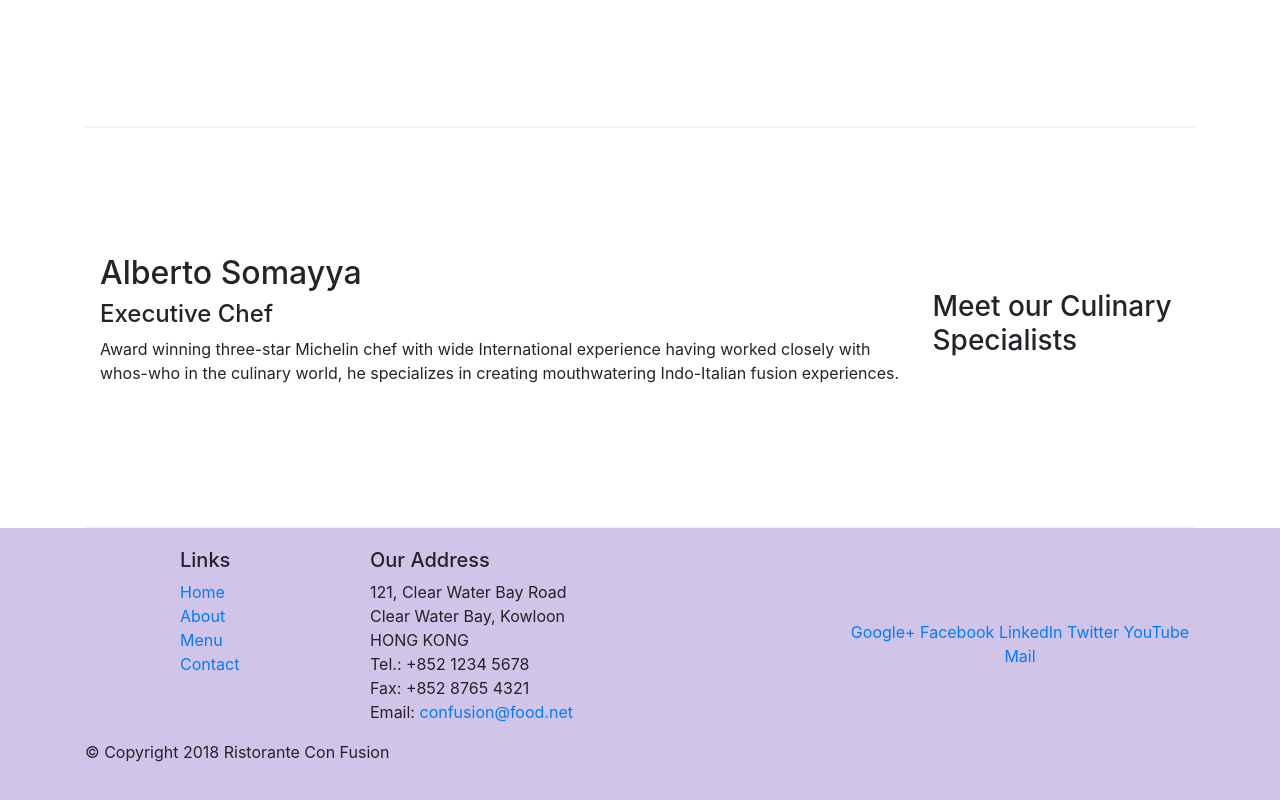
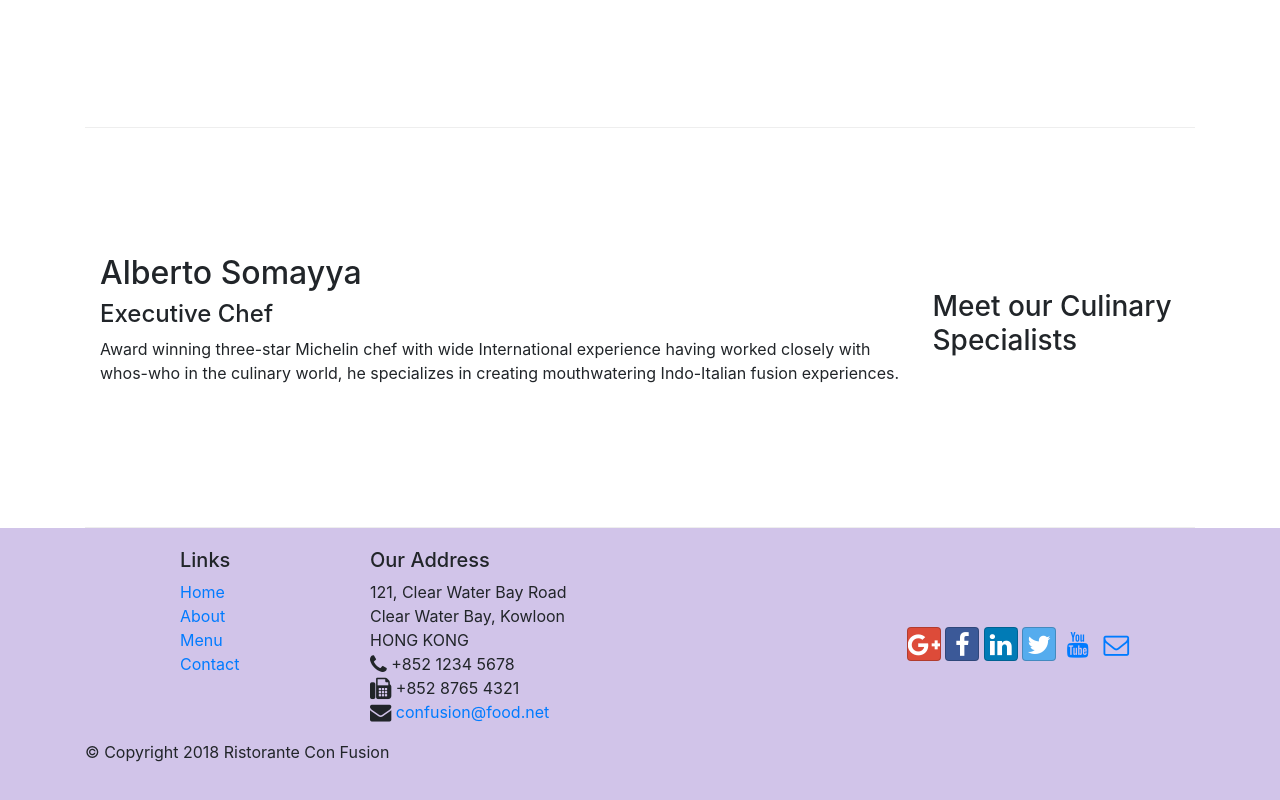
Before and after one commit to Drithyl/Bootstrap-confusion, a website: page index.html in a window 1280 px wide. Shown: the part 1006-1806 px from the top of the page. Drawn offline with nearby package versions, Linux system fonts and the light colour scheme.

Commit message:
Icon Fonts

```diff
--- a/index.html
+++ b/index.html
@@ -12,6 +12,13 @@
 
   <!-- Bootstrap CSS -->
   <link rel="stylesheet" href="node_modules/bootstrap/dist/css/bootstrap.min.css">
+
+  <!-- Font Icons to be used. Font Icons are small images that act as fonts in that
+      they can also be styled -->
+  <link rel="stylesheet" href="node_modules/font-awesome/css/font-awesome.min.css">
+  <link rel="stylesheet" href="node_modules/bootstrap-social/bootstrap-social.css">
+
+  <!-- Our own stylesheet -->
   <link rel="stylesheet" href="css/styles.css">
   <title>Ristorante Con Fusion</title>
 </head>
@@ -41,11 +48,13 @@
         <ul class="navbar-nav mr-auto">
           <!-- nav-item is bootstrap for each of the navbar items that contain the links.
               nav-link is the class used for the link tags themselves. active marks this
-              link as the active one, in which the user is currently on -->
-          <li class="nav-item active"><a class="nav-link" href="#">Home</a></li>
-          <li class="nav-item"><a class="nav-link" href="./aboutus.html">About</a></li>
-          <li class="nav-item"><a class="nav-link" href="#">Menu</a></li>
-          <li class="nav-item"><a class="nav-link" href="#">Contact</a></li>
+              link as the active one, in which the user is currently on. The span with class
+              fa and fa-home defines an icon font from the font awesome stylesheet. fa-lg means
+              larger icons and fa-{noun} are the different icons available -->
+          <li class="nav-item active"><a class="nav-link" href="#"><span class="fa fa-home fa-lg"></span>Home</a></li>
+          <li class="nav-item"><a class="nav-link" href="./aboutus.html"><span class="fa fa-info fa-lg"></span>About</a></li>
+          <li class="nav-item"><a class="nav-link" href="#"><span class="fa fa-list fa-lg"></span>Menu</a></li>
+          <li class="nav-item"><a class="nav-link" href="#"><span class="fa fa-address-card fa-lg"></span>Contact</a></li>
         </ul>
       </div>
     </div>
@@ -142,9 +151,10 @@
 		              121, Clear Water Bay Road<br>
 		              Clear Water Bay, Kowloon<br>
 		              HONG KONG<br>
-		              Tel.: +852 1234 5678<br>
-		              Fax: +852 8765 4321<br>
-		              Email: <a href="mailto:confusion@food.net">confusion@food.net</a>
+                  <!-- can use both <i> and <span> elements to include font awesome icons -->
+		              <i class="fa fa-phone fa-lg"></i> +852 1234 5678<br>
+		              <i class="fa fa-fax fa-lg"></i> +852 8765 4321<br>
+		              <i class="fa fa-envelope fa-lg"></i> <a href="mailto:confusion@food.net">confusion@food.net</a>
 		           </address>
               </div>
               <!-- will be stacked below the two above elements for extra small sizes, and side by side
@@ -154,12 +164,14 @@
                   in this case, as it's a column) -->
               <div class="col-12 col-sm-4 align-self-center">
                   <div class="text-center">
-                        <a href="http://google.com/+">Google+</a>
-                        <a href="http://www.facebook.com/profile.php?id=">Facebook</a>
-                        <a href="http://www.linkedin.com/in/">LinkedIn</a>
-                        <a href="http://twitter.com/">Twitter</a>
-                        <a href="http://youtube.com/">YouTube</a>
-                        <a href="mailto:">Mail</a>
+                        <!-- btn is a Bootstrap class for buttons. btn-social-icon is part of Bootstrap-social for
+                            social network related icons like btn-google, etc. -->
+                        <a class="btn btn-social-icon btn-google" href="http://google.com/+"><i class="fa fa-google-plus fa-lg"></i></a>
+                        <a class="btn btn-social-icon btn-facebook" href="http://www.facebook.com/profile.php?id="><i class="fa fa-facebook fa-lg"></i></a>
+                        <a class="btn btn-social-icon btn-linkedin" href="http://www.linkedin.com/in/"><i class="fa fa-linkedin fa-lg"></i></a>
+                        <a class="btn btn-social-icon btn-twitter" href="http://twitter.com/"><i class="fa fa-twitter fa-lg"></i></a>
+                        <a class="btn btn-social-icon btn-youtube" href="http://youtube.com/"><i class="fa fa-youtube fa-lg"></i></a>
+                        <a class="btn btn-social-icon" href="mailto:"><i class="fa fa-envelope-o fa-lg"></i></a>
                   </div>
               </div>
           </div>
--- a/package.json
+++ b/package.json
@@ -15,6 +15,8 @@
   },
   "dependencies": {
     "bootstrap": "^4.0.0",
+    "bootstrap-social": "^5.1.1",
+    "font-awesome": "^4.7.0",
     "jquery": "^3.3.1",
     "popper.js": "^1.12.9"
   }
```
Also changed, not shown: aboutus.html (+9 -7 lines), 1 other file.
